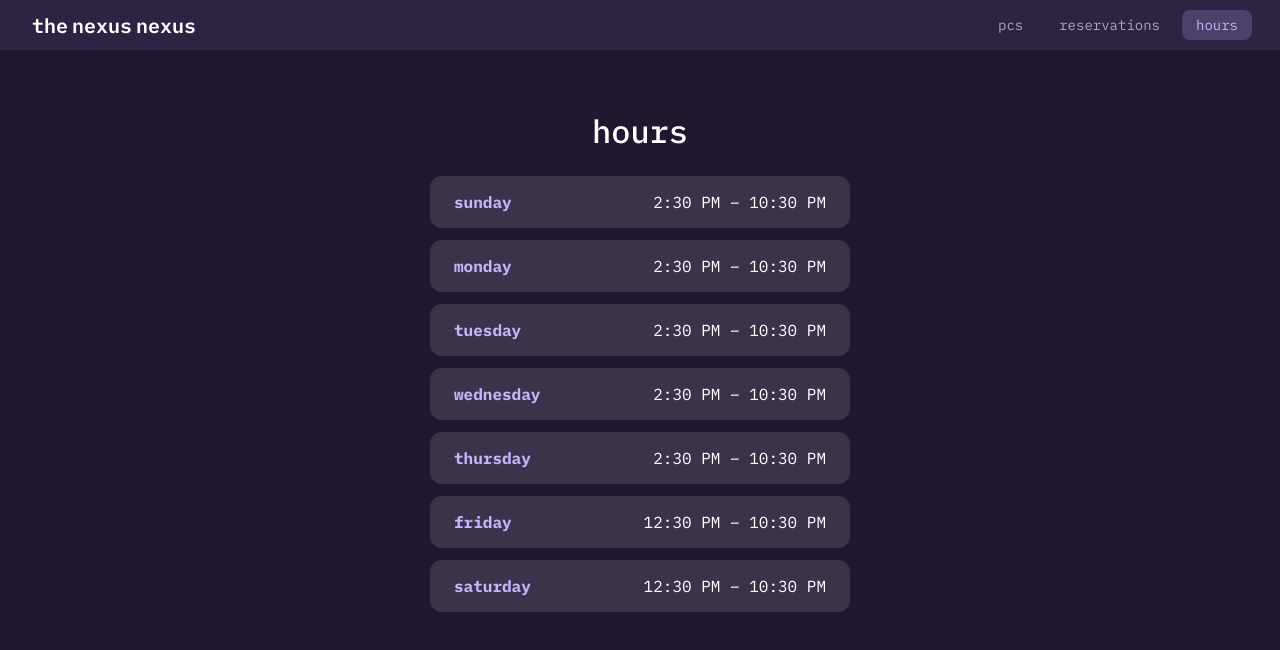
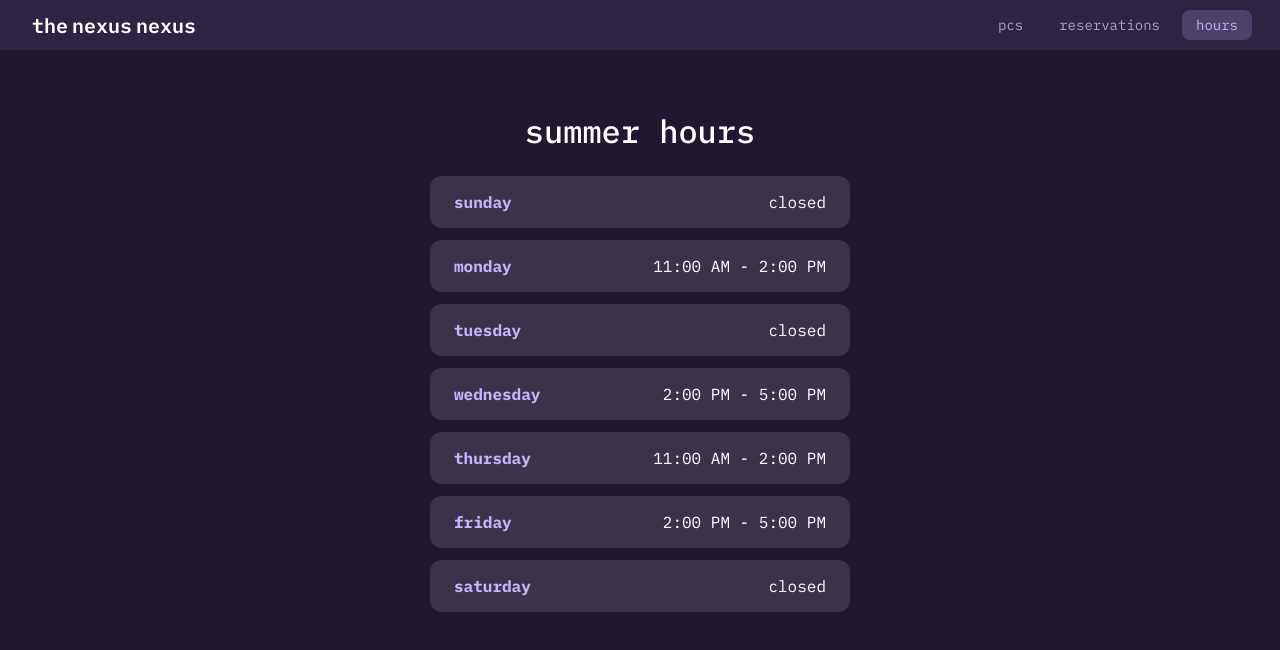
Before and after one commit to hannahbanllana/thenexusnexus, a React (Vite) app: page /hours in a window 1280 px wide. Shown: the top 650 px of the page. Built offline with nearby package versions, Linux system fonts and the light colour scheme; no server answers.

Commit message:
update summer hours, add link to hours page on error because railway endpoint died

```diff
--- a/src/components/error-handler.jsx
+++ b/src/components/error-handler.jsx
@@ -1,4 +1,5 @@
 import "./error-handler.css";
+import { Link } from "react-router-dom";
 
 export default function ErrorHandler() {
   return (
@@ -6,6 +7,7 @@ export default function ErrorHandler() {
       <div className="error-content">
         <h2>error. gulp...</h2>
         <img src="/error.gif" alt="error." style={{ width: "250px" }} />
+        <Link to="/hours" className="hours-link">view hours</Link>
       </div>
     </div>
   );
--- a/src/pages/Hours.jsx
+++ b/src/pages/Hours.jsx
@@ -10,13 +10,23 @@ const HOURS = [
   { day: "saturday", time: "12:30 PM – 10:30 PM" },
 ];
 
+const SHOURS = [
+  { day: "sunday", time: "closed" },
+  { day: "monday", time: "11:00 AM - 2:00 PM" },
+  { day: "tuesday", time: "closed" },
+  { day: "wednesday", time: "2:00 PM - 5:00 PM" },
+  { day: "thursday", time: "11:00 AM - 2:00 PM" },
+  { day: "friday", time: "2:00 PM - 5:00 PM" },
+  { day: "saturday", time: "closed" },
+];
+
 export default function Hours() {
   return (
     <div className="hours">
       <div className="hours-content">
-        <h2>hours</h2>
+        <h2> summer hours</h2>
         <div className="hours-table">
-          {HOURS.map(({ day, time }) => (
+          {SHOURS.map(({ day, time }) => (
             <div className="hours-row" key={day}>
               <span className="hours-day">{day}</span>
               <span className="hours-time">{time}</span>
```
